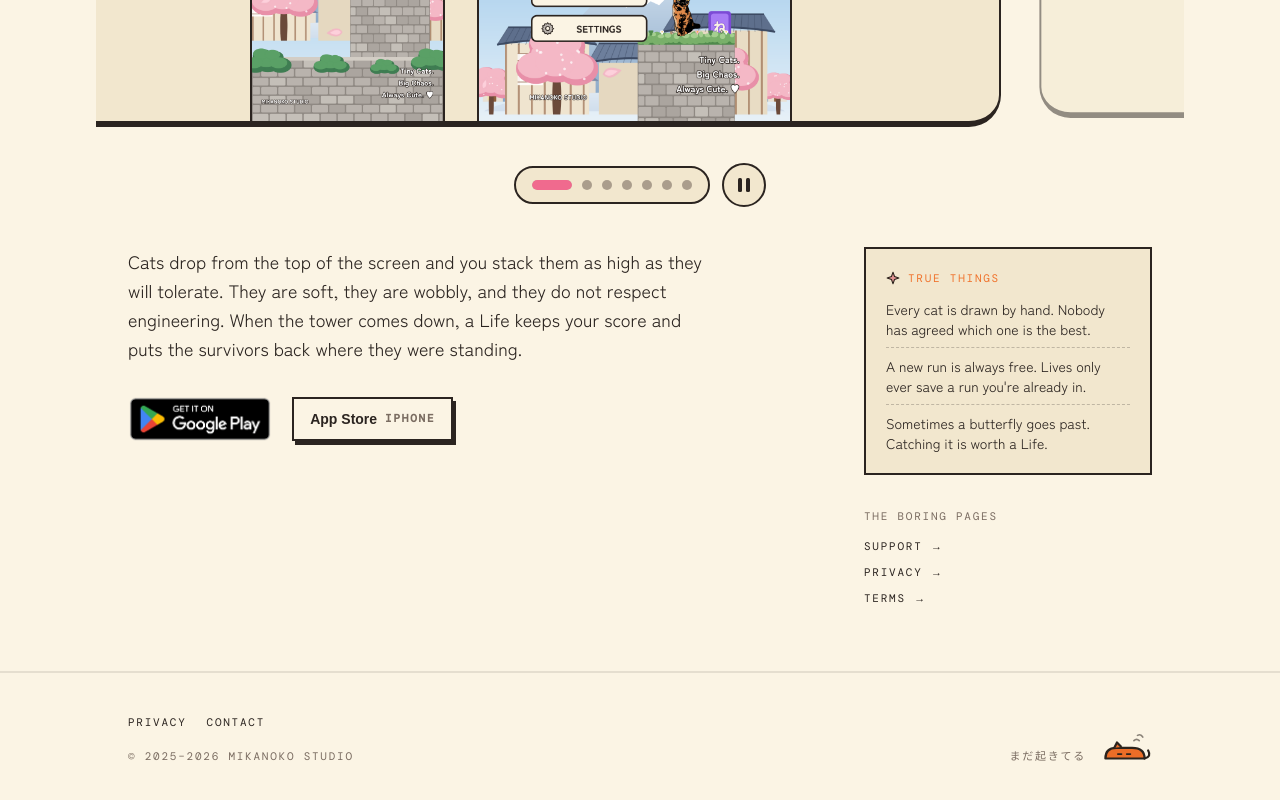
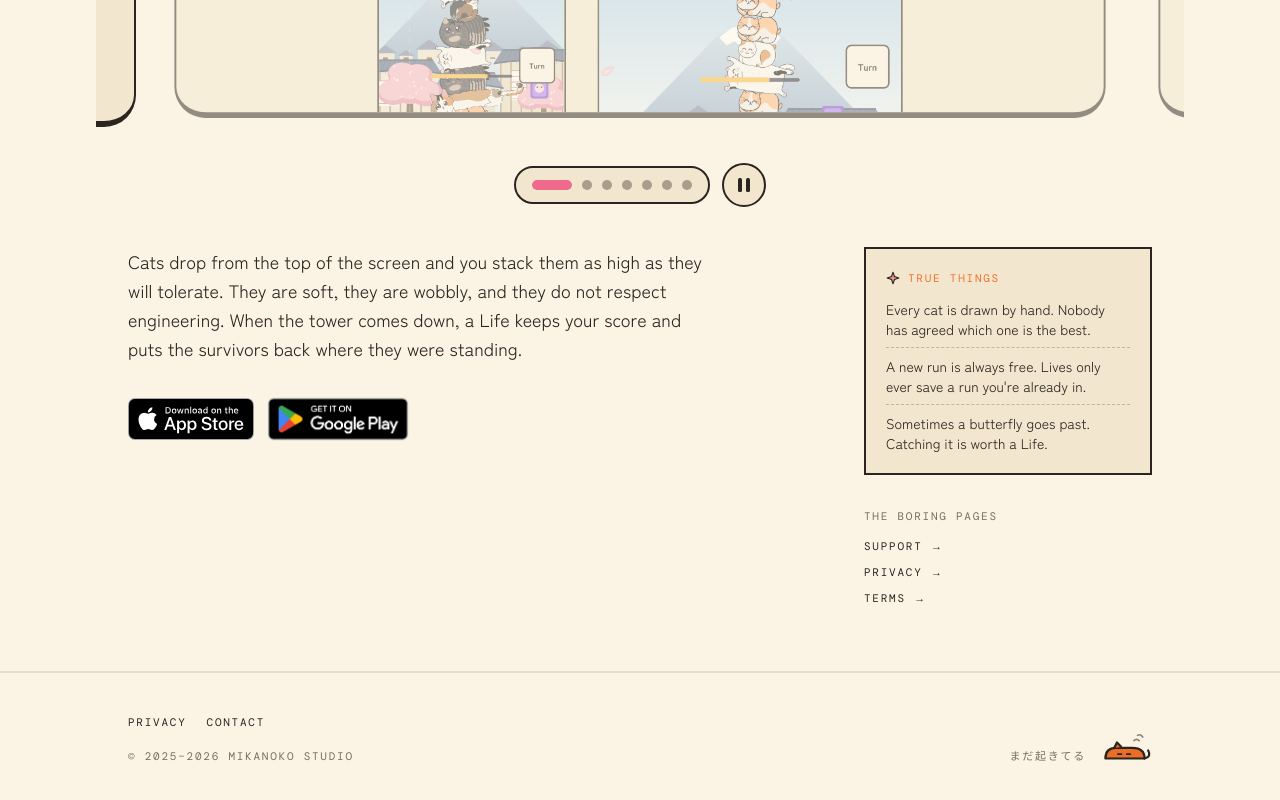
Before and after one commit to Mikanoko-Studio/mikanoko-web, a Next.js app: page /apps/kitty-kaos in a window 1280 px wide. Shown: the part 903-1703 px from the top of the page. Built offline with nearby package versions, Linux system fonts and the light colour scheme; a web font is replaced by a local one.

Commit message:
Store links: Apple's App Store badge beside Google Play's

```diff
--- a/components/app/StoreLinks.tsx
+++ b/components/app/StoreLinks.tsx
@@ -1,11 +1,6 @@
 import Image from "next/image";
 import type { StudioApp } from "@/types/app";
 
-/**
- * TODO(daniel): swap the App Store link for Apple's official badge
- * (public/studio/badges/) when Shift Kitty is out on iPhone — Apple has brand
- * guidelines about how its badge looks.
- */
 const linkClass =
   "inline-flex items-center gap-2 border-[2.5px] border-sumi bg-kami px-4 py-2.5 font-display text-sm font-bold " +
   "shadow-[3px_4px_0_var(--color-sumi)] transition-transform duration-150 " +
@@ -13,11 +8,10 @@ const linkClass =
 
 export function StoreLinks({ app }: { app: StudioApp }) {
   const links = [
-    app.appStoreUrl && { href: app.appStoreUrl, label: "App Store", sub: "iPhone" },
     app.websiteUrl && { href: app.websiteUrl, label: "Its own website", sub: "web" },
   ].filter(Boolean) as { href: string; label: string; sub: string }[];
 
-  if (links.length === 0 && !app.playStoreUrl) {
+  if (links.length === 0 && !app.appStoreUrl && !app.playStoreUrl) {
     return (
       <p className="label border-[2.5px] border-dashed border-sumi/35 px-4 py-3 text-sumi-soft">
         nowhere to download it yet
@@ -27,6 +21,19 @@ export function StoreLinks({ app }: { app: StudioApp }) {
 
   return (
     <div className="flex flex-wrap items-center gap-3">
+      {app.appStoreUrl && (
+        // Apple's own badge, unaltered (Apple's marketing guidelines), the height of the Play
+        // badge's visible artwork. It has no clear space of its own, unlike Google's.
+        <a href={app.appStoreUrl} rel="noreferrer" className="inline-block">
+          <Image
+            src="/studio/badges/app-store.svg"
+            alt="Download on the App Store"
+            width={120}
+            height={40}
+            className="h-[42px] w-auto"
+          />
+        </a>
+      )}
       {app.playStoreUrl && (
         // Google's own badge, unaltered: its brand rules allow the Play logo only this way. The
         // artwork carries its own clear space, so it sits a little wider than it looks.
```
Also changed, not shown: public/studio/badges/app-store.svg (added).
